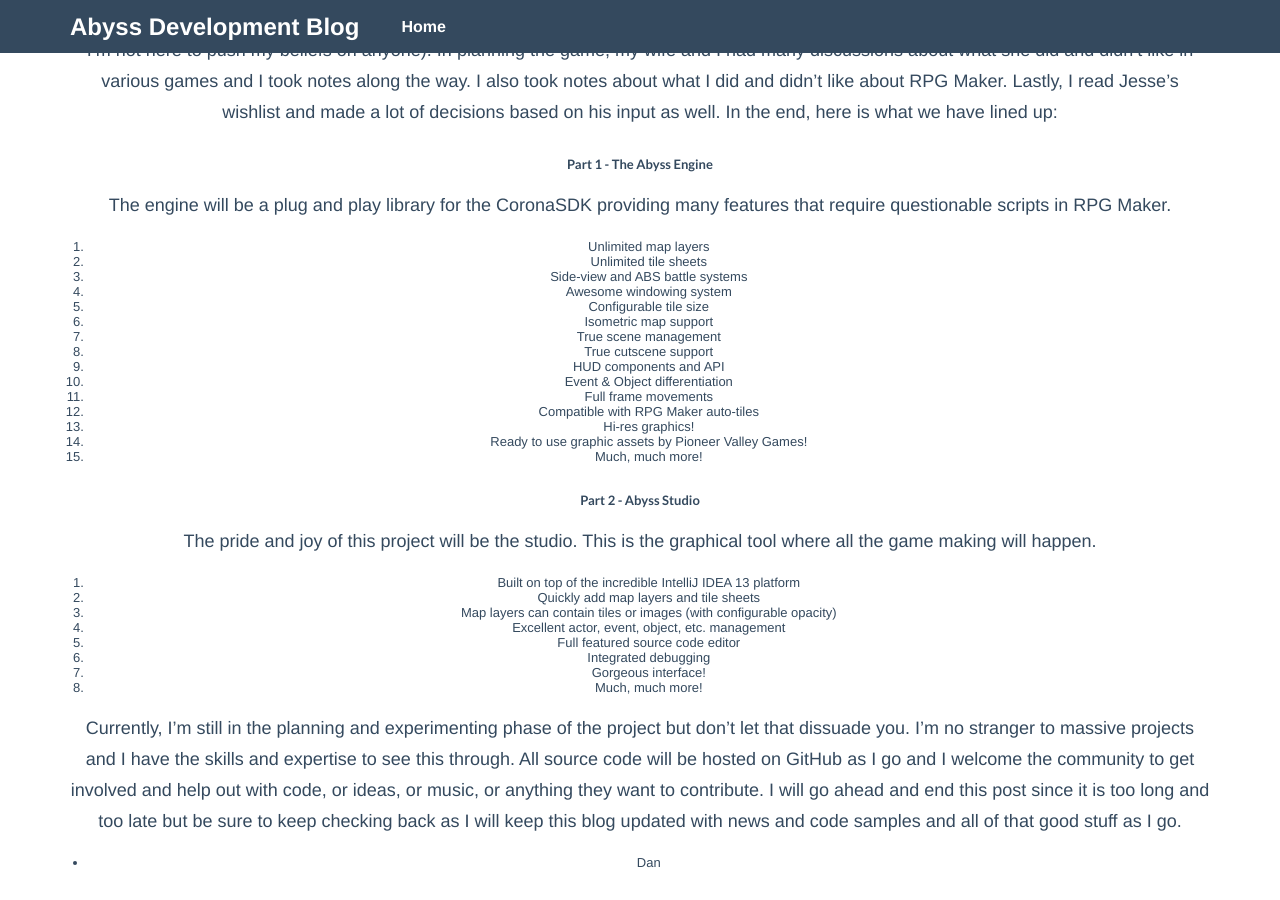
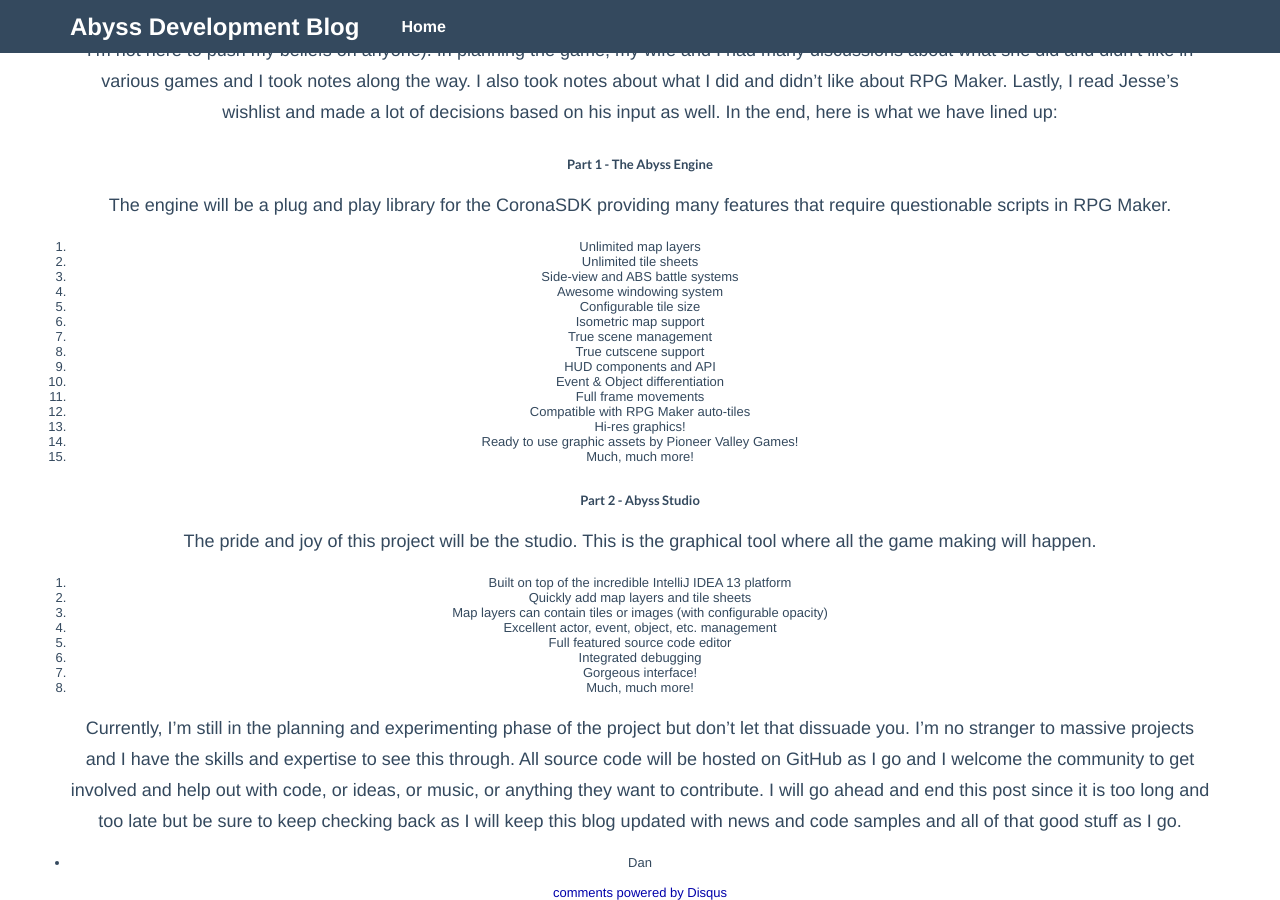
Before and after one commit to JerryKnight16/danarmstrong.github.io, a Jekyll site: the page built from _posts/2014-01-25-welcome-to-jekyll.markdown, in a window 1280 px wide and 900 px high, scrolled down 2031 px. Built offline with Jekyll 4.4.1, drawn with Linux system fonts in a browser that asks for light colours; Markdown is read by kramdown in place of the engine named in the settings; comment, search, counter and statistics services are not loaded.

Commit message:
Added disqus

```diff
--- a/_layouts/post.html
+++ b/_layouts/post.html
@@ -5,7 +5,22 @@
 	<h2>{{ page.title }}</h2>
 	<p class="meta">{{ page.date | date_to_string }}</p>
 
-	<div class="post">
+	<div>
 	{{ content }}
 	</div>
 </div>
+
+ <div id="disqus_thread"></div>
+    <script type="text/javascript">
+        /* * * CONFIGURATION VARIABLES: EDIT BEFORE PASTING INTO YOUR WEBPAGE * * */
+        var disqus_shortname = 'abyssengine'; // required: replace example with your forum shortname
+
+        /* * * DON'T EDIT BELOW THIS LINE * * */
+        (function() {
+            var dsq = document.createElement('script'); dsq.type = 'text/javascript'; dsq.async = true;
+            dsq.src = '//' + disqus_shortname + '.disqus.com/embed.js';
+            (document.getElementsByTagName('head')[0] || document.getElementsByTagName('body')[0]).appendChild(dsq);
+        })();
+    </script>
+    <noscript>Please enable JavaScript to view the <a href="http://disqus.com/?ref_noscript">comments powered by Disqus.</a></noscript>
+    <a href="http://disqus.com" class="dsq-brlink">comments powered by <span class="logo-disqus">Disqus</span></a>
```
